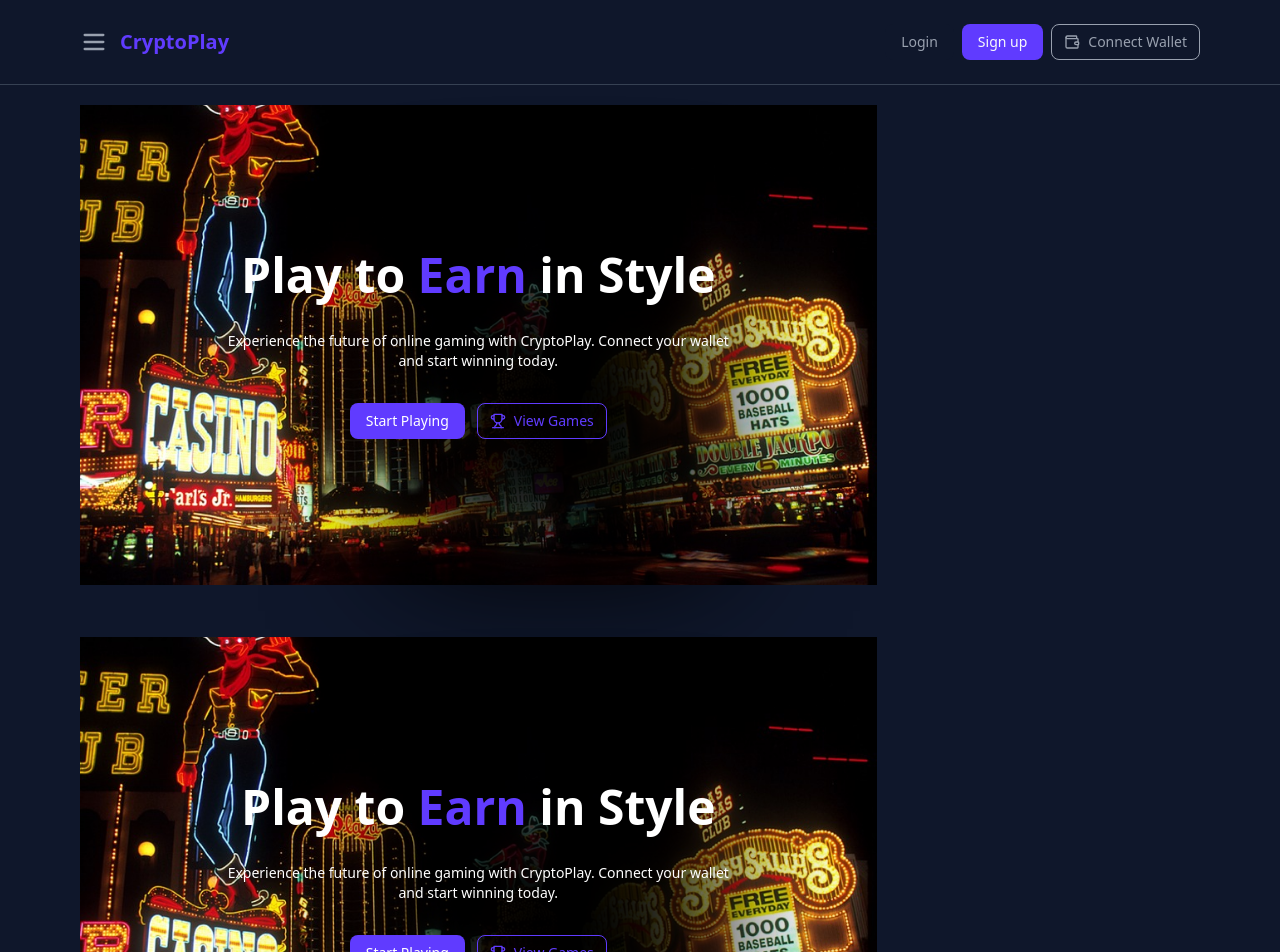
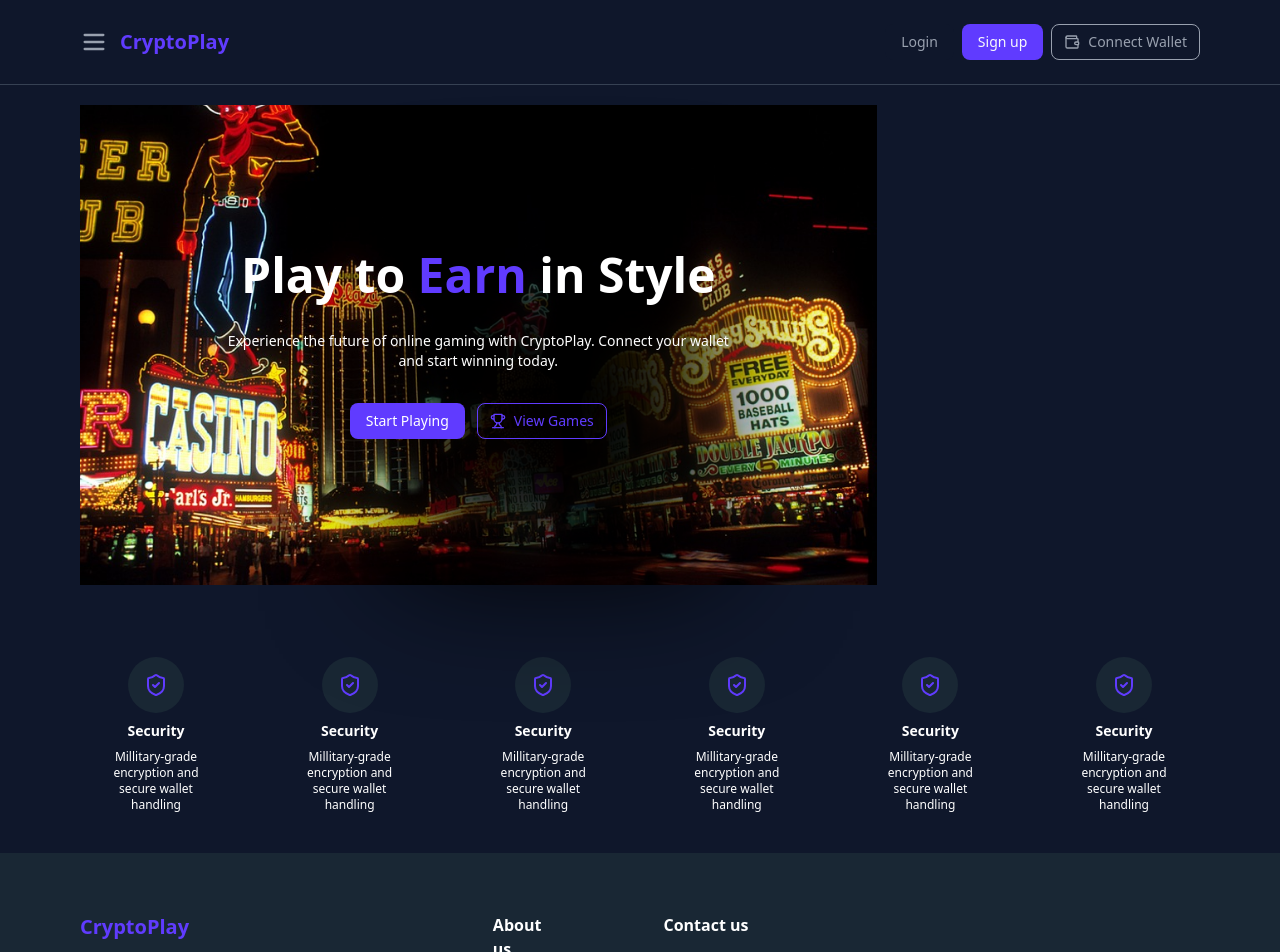
Before and after one commit to dd3vahmad/cryptoplay, a Next.js app: page / in a window 1280 px wide. Shown: the top 952 px of the page. Built offline with nearby package versions, Linux system fonts and the light colour scheme.

Commit message:
Add: Desktop features section

```diff
--- a/app/page.tsx
+++ b/app/page.tsx
@@ -1,13 +1,14 @@
 import Hero from "@/components/Hero";
 import Navbar from "../components/Navbar";
 import Footer from "@/components/Footer";
+import Features from "@/components/Features";
 
 export default function Home() {
   return (
     <div className="w-full flex flex-col">
       <Navbar />
       <Hero />
-      <Hero />
+      <Features />
       <Footer />
     </div>
   );
--- /dev/null
+++ b/components/Features.tsx
@@ -0,0 +1,69 @@
+import { ShieldCheck } from "lucide-react";
+
+const Features = () => {
+  const features = [
+    {
+      icon: ShieldCheck,
+      title: "Security",
+      description: "Millitary-grade encryption and secure wallet handling",
+      status: "available",
+    },
+    {
+      icon: ShieldCheck,
+      title: "Security",
+      description: "Millitary-grade encryption and secure wallet handling",
+      status: "available",
+    },
+
+    {
+      icon: ShieldCheck,
+      title: "Security",
+      description: "Millitary-grade encryption and secure wallet handling",
+      status: "available",
+    },
+    {
+      icon: ShieldCheck,
+      title: "Security",
+      description: "Millitary-grade encryption and secure wallet handling",
+      status: "coming-soon",
+    },
+    {
+      icon: ShieldCheck,
+      title: "Security",
+      description: "Millitary-grade encryption and secure wallet handling",
+      status: "coming-soon",
+    },
+    {
+      icon: ShieldCheck,
+      title: "Security",
+      description: "Millitary-grade encryption and secure wallet handling",
+      status: "available",
+    },
+  ];
+
+  return (
+    <div className="px-24 flex py-10 justify-between">
+      {features.map((feature, i) => {
+        const Icon = feature.icon;
+
+        return (
+          <div
+            key={i}
+            className="flex flex-col items-center justify-center gap-y-2 text-white"
+          >
+            <div className="p-4 rounded-full bg-secondary text-tertiary">
+              <Icon />
+            </div>
+
+            <h3 className="font-semibold text-sm">{feature.title}</h3>
+            <p className="text-xs max-w-[120px] text-center">
+              {feature.description}
+            </p>
+          </div>
+        );
+      })}
+    </div>
+  );
+};
+
+export default Features;
```
